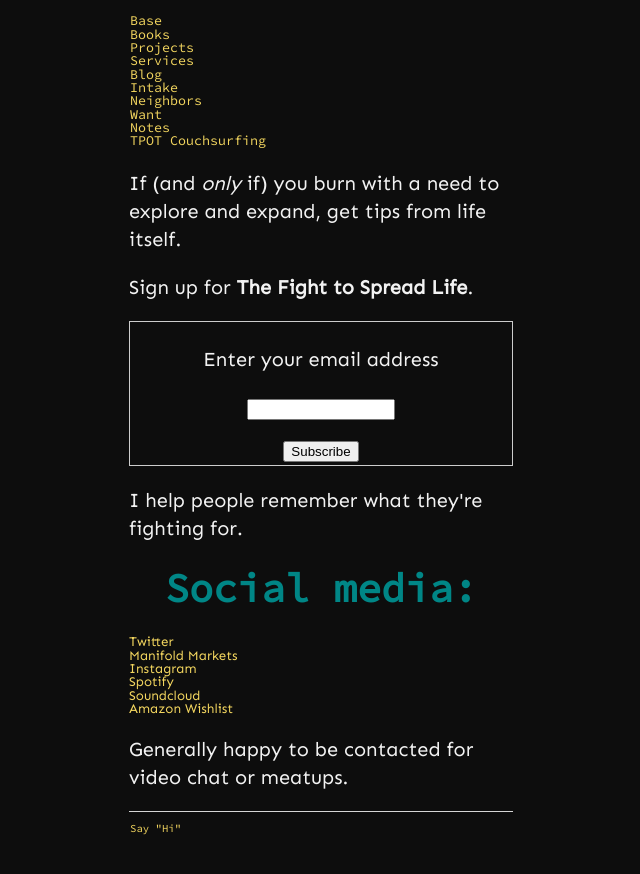
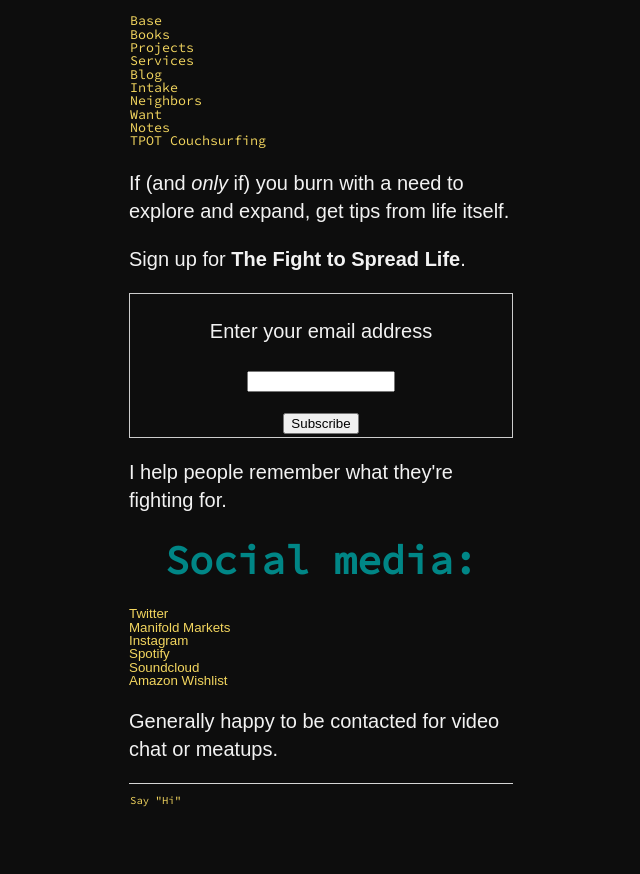
Before and after one commit to ray-dorai/ray-dorai.github.io, a Jekyll site: the page built from index.html, in a window 1280 px wide. Shown: the top 874 px of the page, without its empty margins (319-959 px from the left). Built offline with Jekyll 4.4.1, drawn with Linux system fonts in a browser that asks for light colours.

Commit message:
Update main.css

```diff
--- a/css/main.css
+++ b/css/main.css
@@ -1,9 +1,15 @@
 @import url('https://fonts.googleapis.com/css2?family=Sen&family=Source+Code+Pro&display=swap');
 
+  @font-face
+{
+font-family: IBM VGA 8x16;
+src: url('AcPlus_IBM_VGA_8x16-2x.ttf'),
+url('AcPlus_IBM_VGA_8x16-2x.ttf');
+}
 
 body {
     margin: 0 auto;
-    font-family: 'Sen', sans-serif;
+    font-family: 'IBM VGA 8x16', sans-serif;
     font-size: smaller;
     width: 30%;
     line-height: 1;
```
